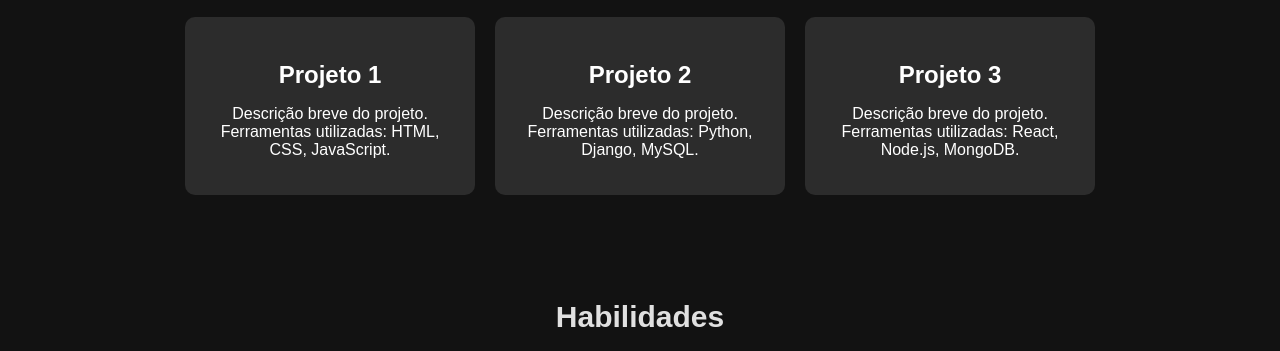
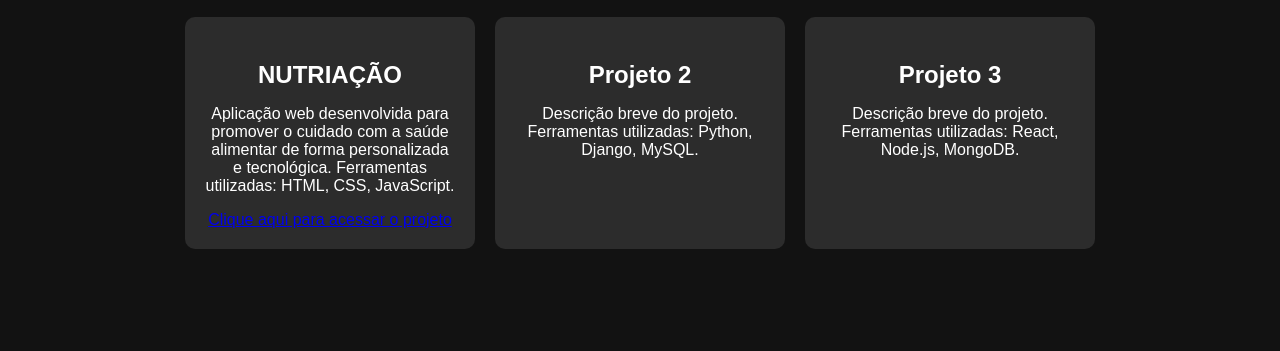
Before and after one commit to ssleonardo2018/portifolio, a plain HTML site: page index.html in a window 1280 px wide. Shown: the part 445-796 px from the top of the page. Drawn offline with Linux system fonts and the light colour scheme.

Commit message:
Update index.html

```diff
--- a/index.html
+++ b/index.html
@@ -75,8 +75,9 @@
         <h2>Projetos</h2>
         <div class="projects">
             <div class="project">
-                <h3>Projeto 1</h3>
-                <p>Descrição breve do projeto. Ferramentas utilizadas: HTML, CSS, JavaScript.</p>
+                <h3>NUTRIAÇÃO</h3>
+                <p>Aplicação web desenvolvida para promover o cuidado com a saúde alimentar de forma personalizada e tecnológica. Ferramentas utilizadas: HTML, CSS, JavaScript.</p>
+                <a href="https://ssleonardo2018.github.io/nutriacao/">Clique aqui para acessar o projeto</a>
             </div>
             <div class="project">
                 <h3>Projeto 2</h3>
```
